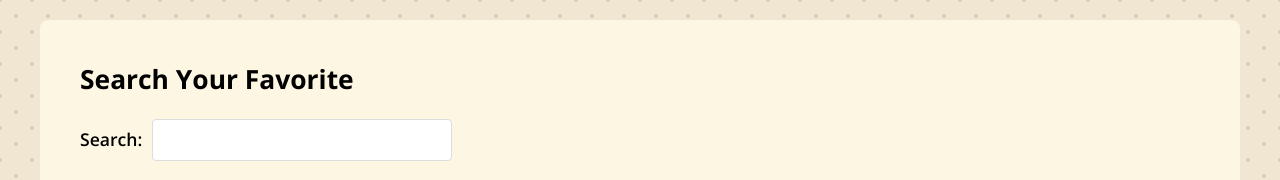
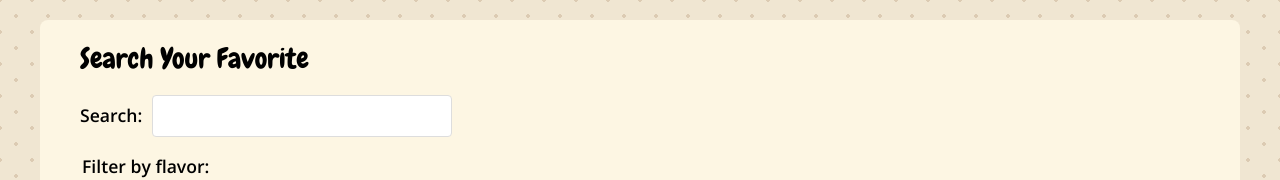
Before and after one commit to Yoona8/react-experiments, a Next.js app: page / in a window 1280 px wide. Shown: the top 180 px of the page. Built offline with nearby package versions, Linux system fonts and the light colour scheme.

Commit message:
feat: Add font for headings

```diff
--- a/src/app/globals.css
+++ b/src/app/globals.css
@@ -67,6 +67,24 @@ button:focus {
   outline-offset: 2px;
 }
 
+h2 {
+  margin: 0;
+  font-weight: 400;
+  font-size: 28px;
+  font-family: var(--font-chewy);
+  /* text-shadow:
+    -1px -1px 1px var(--outline-color),
+    1px -1px 1px var(--outline-color),
+    -1px 1px 1px var(--outline-color),
+    1px 1px 1px var(--outline-color),
+    0 0 1px var(--outline-color),
+    0 0 2px var(--outline-color),
+    0 0 3px var(--outline-color),
+    0 0 4px var(--outline-color),
+    0 0 5px var(--outline-color); */
+  /* color: #fff; */
+}
+
 @media (hover: hover) and (pointer: fine) {
   button:hover {
     cursor: pointer;
--- a/src/app/layout.tsx
+++ b/src/app/layout.tsx
@@ -1,10 +1,16 @@
 import type { Metadata } from 'next';
-import { Open_Sans } from 'next/font/google';
+import { Open_Sans, Chewy } from 'next/font/google';
 import './globals.css';
 
 const openSans = Open_Sans({
   variable: '--font-open-sans',
   fallback: ['sans-serif'],
+});
+
+const chewy = Chewy({
+  variable: '--font-chewy',
+  weight: '400',
+  subsets: ['latin'],
 });
 
 export const metadata: Metadata = {
@@ -19,7 +25,7 @@ export default function RootLayout({
 }>) {
   return (
     <html lang="en">
-      <body className={`${openSans.variable}`}>
+      <body className={`${openSans.variable} ${chewy.variable}`}>
         {children}
       </body>
     </html>
```
